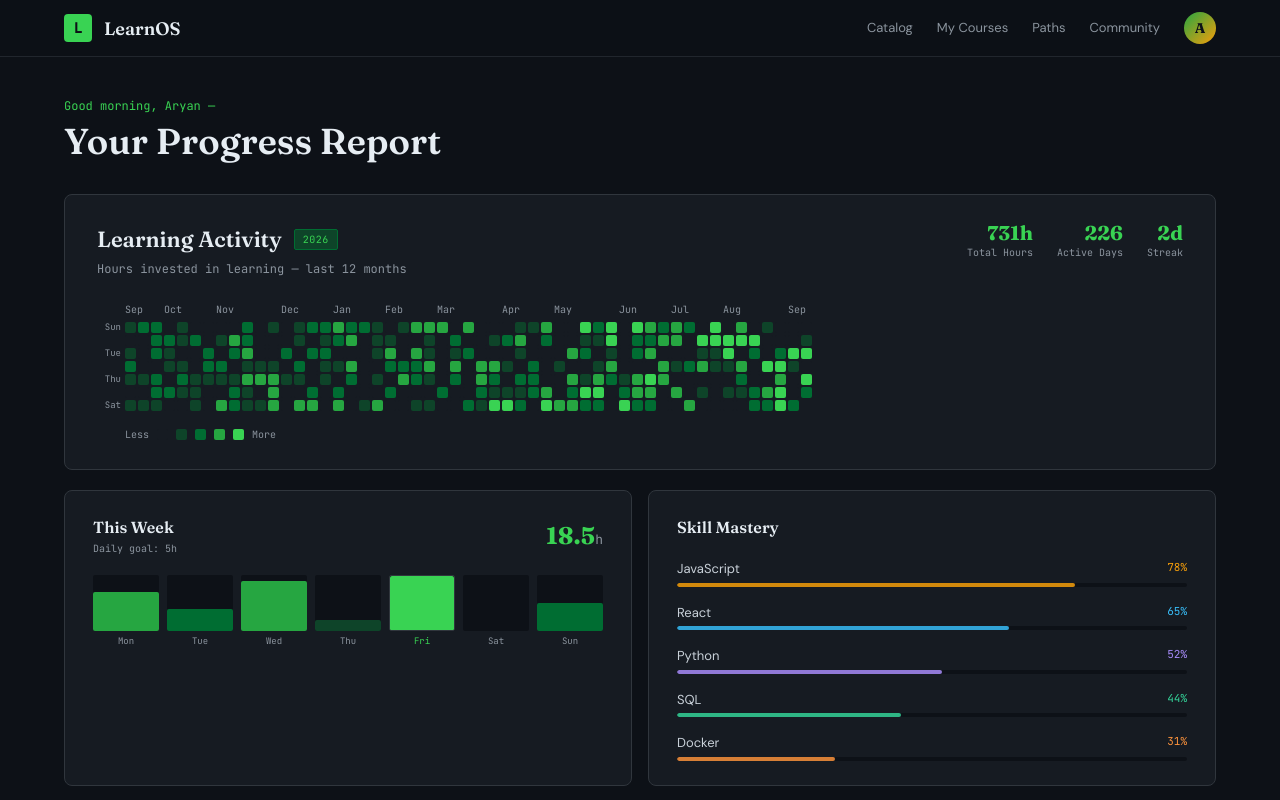
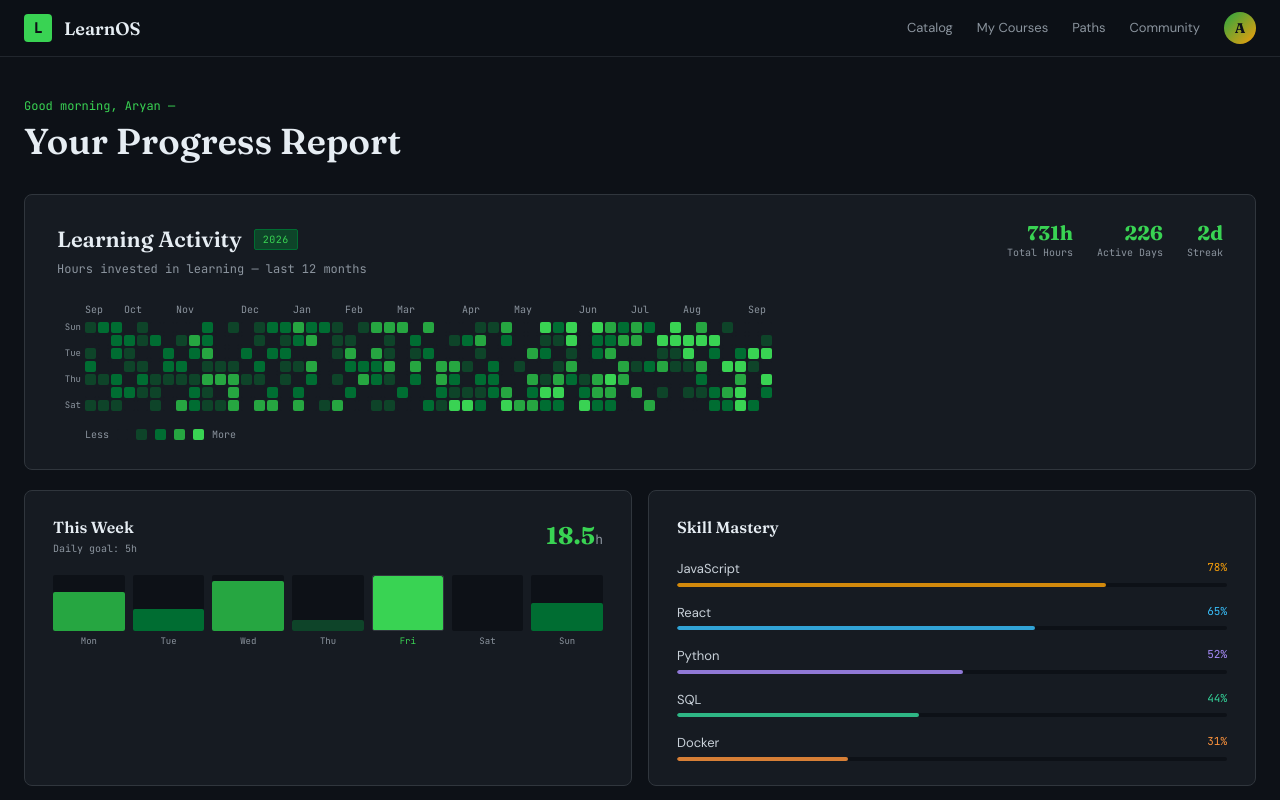
Before and after one commit to rahul02-dat/learnflowms-demo, a React (Vite) app in the folder frontend/web/: page /dashboard in a window 1280 px wide. Shown: the top 800 px of the page. Built offline with nearby package versions, Linux system fonts and the light colour scheme; no server answers.

Commit message:
Frontend Changes

```diff
--- a/frontend/web/src/layouts/DashboardLayout.tsx
+++ b/frontend/web/src/layouts/DashboardLayout.tsx
@@ -14,7 +14,7 @@ export default function DashboardLayout() {
           zIndex: 100,
         }}
       >
-        <div style={{ maxWidth: '1200px', margin: '0 auto', padding: '0 24px', height: '56px', display: 'flex', alignItems: 'center', justifyContent: 'space-between' }}>
+        <div style={{ width: '100%', padding: '0 24px', height: '56px', display: 'flex', alignItems: 'center', justifyContent: 'space-between' }}>
           <div className="flex items-center gap-3">
             <div style={{ width: '28px', height: '28px', background: '#39d353', borderRadius: '4px', display: 'flex', alignItems: 'center', justifyContent: 'center' }}>
               <span style={{ fontFamily: 'JetBrains Mono, monospace', fontSize: '14px', color: '#0d1117', fontWeight: 700 }}>L</span>
--- a/frontend/web/src/pages/Dashboard.tsx
+++ b/frontend/web/src/pages/Dashboard.tsx
@@ -667,7 +667,7 @@ export default function Dashboard() {
   const [activeTab, setActiveTab] = useState<'featured' | 'recommended'>('featured')
 
   return (
-      <main style={{ maxWidth: '1200px', margin: '0 auto', padding: '40px 24px 80px' }}>
+      <main style={{ width: '100%', padding: '40px 24px 80px' }}>
         {/* Hero greeting */}
         <div className="mb-8">
           <p style={{ fontFamily: 'JetBrains Mono, monospace', fontSize: '12px', color: '#39d353', marginBottom: '6px' }}>
```
